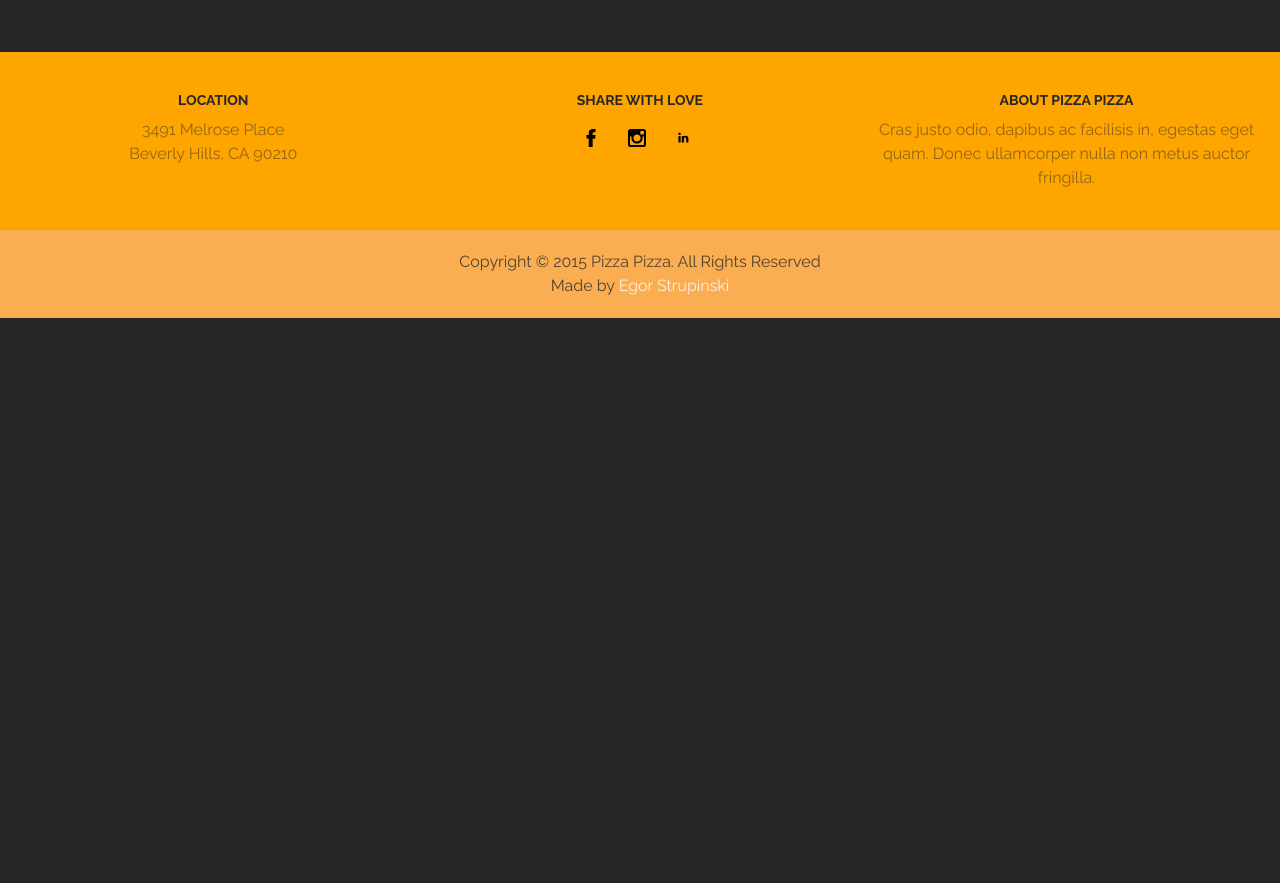
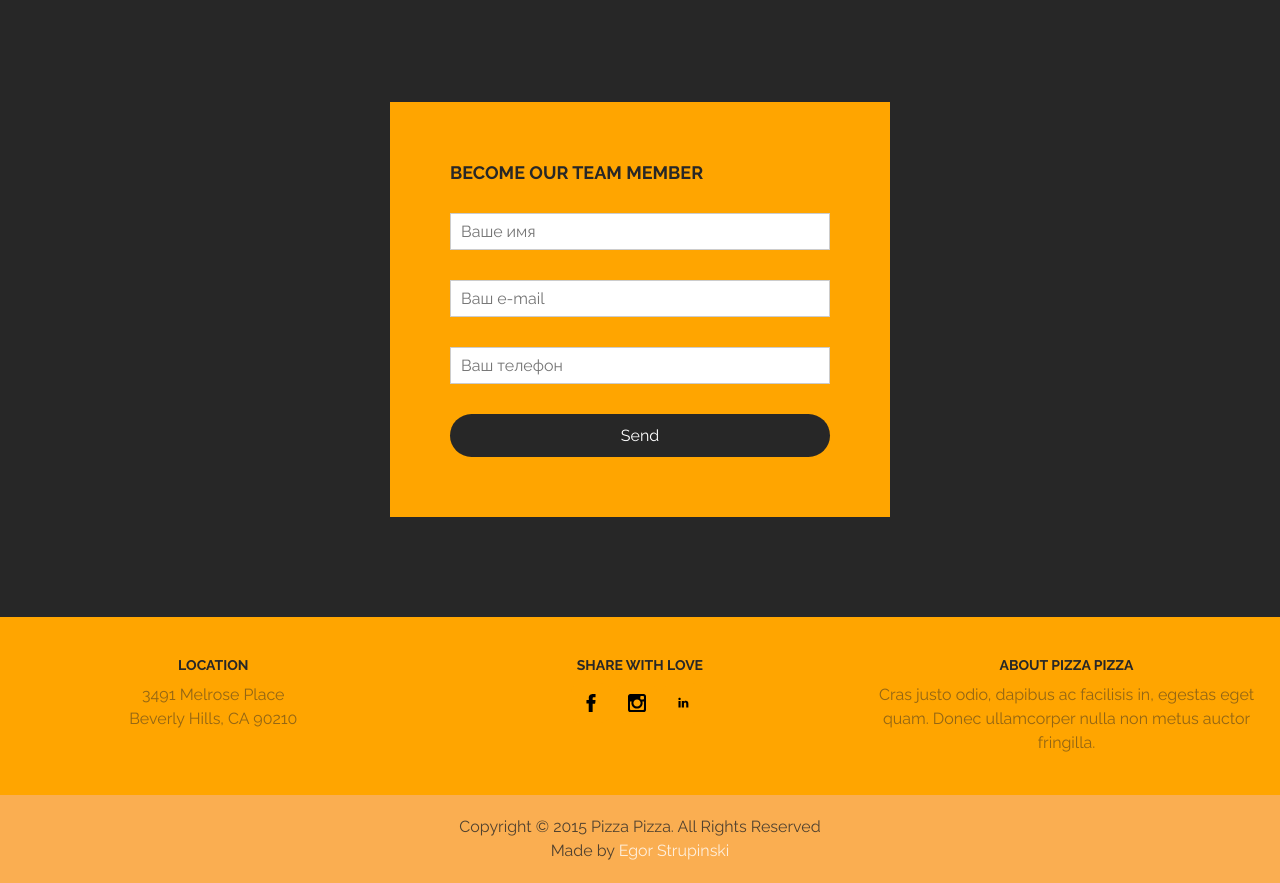
Before and after one commit to EgorStrupinskiy/pizza-pizza, a plain HTML site: page index.html in a window 1280 px wide. Shown: the part 4232-5115 px from the top of the page. Before the commit the page ends 4550 px from the top, so only its background shows below. Drawn offline with nearby package versions, Linux system fonts and the light colour scheme.

Commit message:
foem added

```diff
--- a/assets/css/style.css
+++ b/assets/css/style.css
@@ -371,7 +371,65 @@ p {
 
 .video {
     margin: 50px 50px;
+    width: 100%;
 }
+
+
+/* Form */
+
+.form {
+    max-width: 500px;
+    padding: 60px;
+    margin: 100px auto;
+    background-color: orange;
+  }
+
+  .input {
+    display: block;
+    width: 100%;
+    padding: 8px 10px;
+    margin-bottom: 30px;
+
+    border: 1px solid #ccc;
+
+    font-family: inherit;
+    font-size: 16px;
+  }
+
+  .form__btn {
+    display: block;
+    width: 100%;
+    padding: 12px 10px;
+
+    border: 0;
+    border-radius: 30px;
+    background-color: #272727;
+    cursor: pointer;
+
+    font-family: inherit;
+    font-size: 16px;
+    color: #fff;
+    transition: color .3s linear;
+    transition: background .3s linear;
+  }
+
+  .form__btn:hover {
+    background-color: white;
+    color: #272727;
+  }
+
+  .form__title{
+    margin-bottom: 30px;
+    font-size: 18px;
+    font-weight: 700;
+    color: #272727;
+    text-transform: uppercase;
+  }
+
+
+
+
+/* Footer */
 
 .footer {
     background-color: orange;
--- a/index.html
+++ b/index.html
@@ -419,6 +419,22 @@
             </div>
         </div>
 
+        <!-- Form -->
+        <form class="form" action="" method="post">
+            <div class="form__title">Become our team member</div>
+            <input class="input" type="text" placeholder="Ваше имя">
+            <input class="input" type="email" placeholder="Ваш e-mail">
+            <input class="input" type="tel" placeholder="Ваш телефон">
+            <button class="form__btn" type="submit">Send</button>
+          </form>
+
+
+
+
+
+
+        <!-- Footer -->
+
         <footer class="footer">
             <div class="container">
 
```
